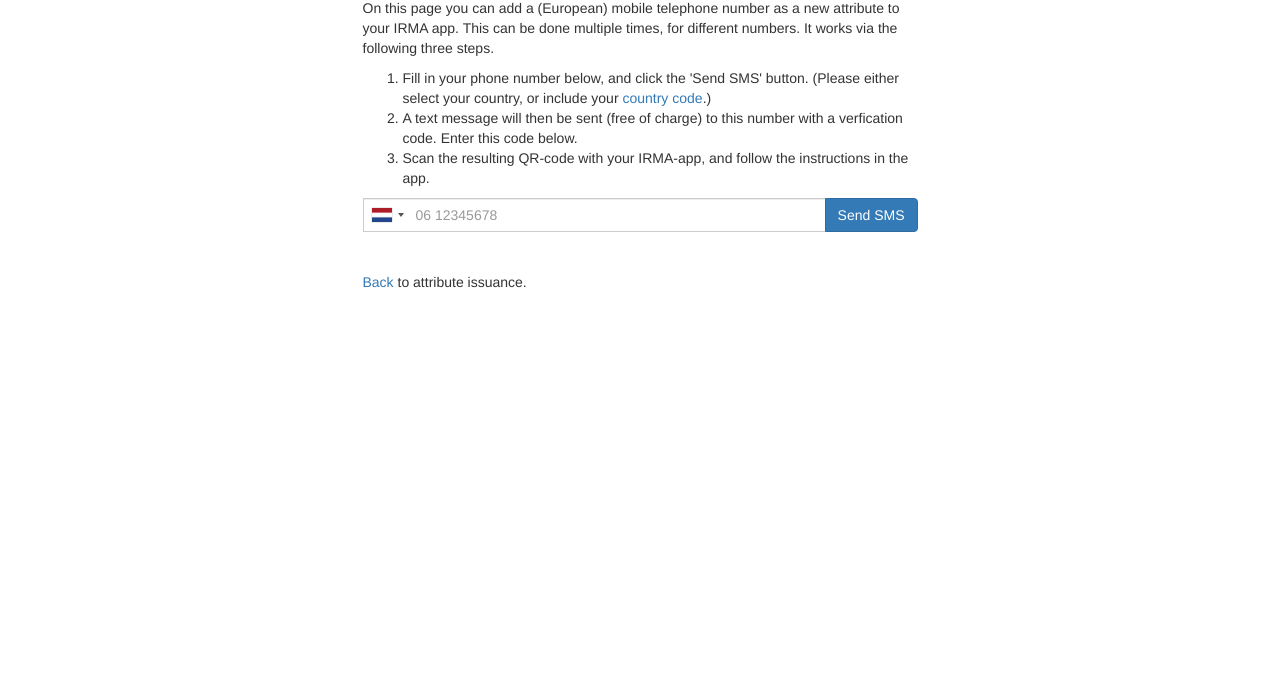
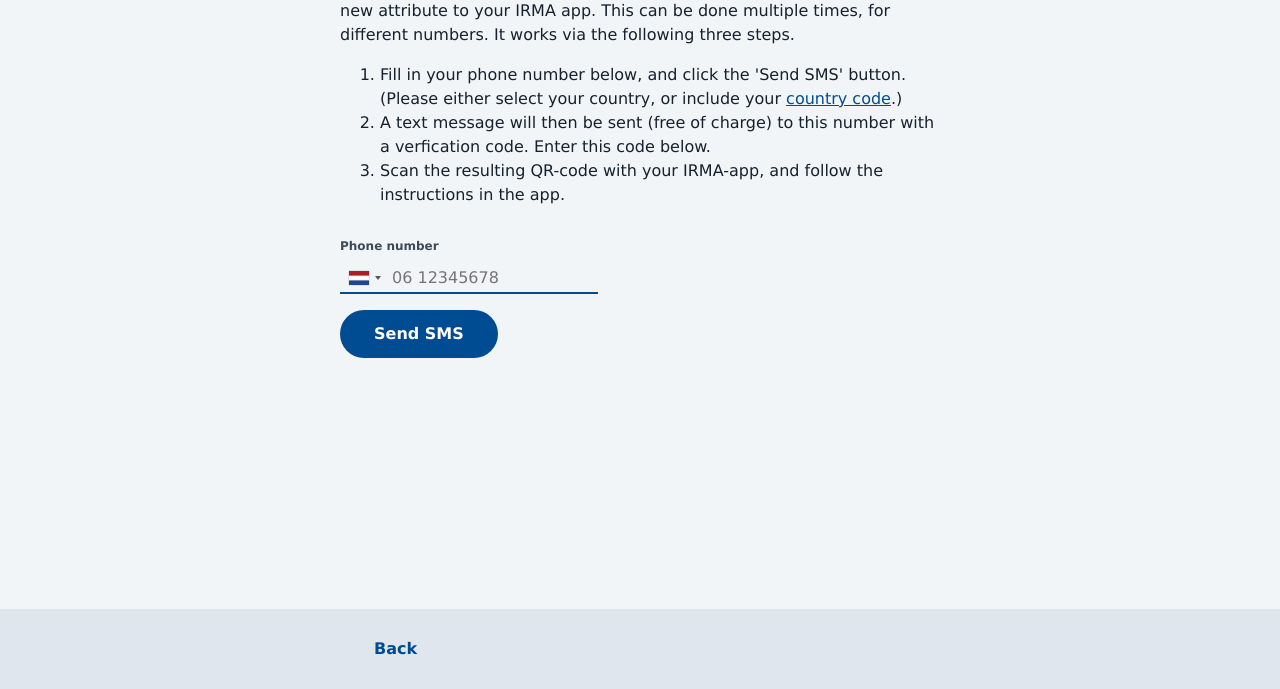
Before and after one commit to privacybydesign/irma_sms_issuer, a website: page webapp/en/index.html in a window 1280 px wide. Shown: the part 111-800 px from the top of the page. Drawn offline with nearby package versions, Linux system fonts and the light colour scheme; files that its build step writes are made by us from their sources; files whose address does not match are found by name; a web font is replaced by a local one.

Commit message:
Implemented 2019/2020 design

```diff
--- a/webapp/common.css
+++ b/webapp/common.css
@@ -1,3 +1,154 @@
+@font-face {
+  font-family: 'Montserrat';
+  src: url('./fonts/subset-Montserrat-Regular.woff2') format('woff2'),
+  url('./fonts/subset-Montserrat-Regular.woff') format('woff');
+  font-weight: normal;
+  font-style: normal;
+}
+
+@font-face {
+  font-family: 'Karla';
+  src: url('./fonts/subset-Karla-Bold.woff2') format('woff2'),
+  url('./fonts/subset-Karla-Bold.woff') format('woff');
+  font-weight: bold;
+  font-style: normal;
+}
+
+@font-face {
+  font-family: 'Montserrat';
+  src: url('./fonts/subset-Montserrat-SemiBold.woff2') format('woff2'),
+  url('./fonts/subset-Montserrat-SemiBold.woff') format('woff');
+  font-weight: bold;
+  font-style: normal;
+}
+
+html, body {
+  margin: 0;
+  padding: 0;
+  height: 100%;
+  font-size: 16px;
+  line-height: 24px;
+  background-color: #F2F5F8;
+  font-family: 'Montserrat', Verdana, Arial, sans-serif;
+}
+
+a {
+  color: #004C92;
+}
+
+.container {
+  display: flex;
+  flex-direction: column;
+  height: 100%;
+}
+
+header h1 {
+  display: block;
+  margin: 0;
+  background-color: #DFE6EE;
+  color: #3C4B5A;
+  font-size: 18px;
+  line-height: 22px;
+  padding: 16px;
+  text-align: center;
+  font-weight: bold;
+  font-family: 'Karla', Verdana, Arial, sans-serif;
+}
+
+main {
+  padding: 16px;
+  line-height: 24px;
+  font-size: 16px;
+  color: #15222E;
+  max-width: 600px;
+  margin: auto;
+}
+
+#status {
+  max-width: 600px;
+  margin: auto;
+  padding: 16px;
+  color: white;
+  font-weight: bold;
+}
+
+.hidden {
+  display: none;
+}
+
+.alert-info {
+  background-color: #004c92;
+}
+
+.alert-danger {
+  background-color: #d44454;
+}
+
+.alert-success {
+  background-color: #079268;
+}
+
+main {
+  flex: 1;
+}
+
+label {
+  margin-top: 2rem;
+  margin-bottom: 0.5rem;
+  display: block;
+  font-size: 12px;
+  line-height: 15px;
+  font-weight: bold;
+  color: #3C4B5A;
+}
+
+input {
+  height: 32px;
+  display: block;
+  border: none;
+  border-bottom: 2px solid #004C92;
+  width: 100%;
+  font-size: 16px;
+  line-height: 24px;
+  background-color: transparent;
+  font-family: 'Montserrat', Verdana, Arial, sans-serif;
+}
+
+footer {
+  background-color: #DFE6EE;
+  padding: 16px;
+}
+
+footer .actions {
+  max-width: 600px;
+  margin: auto;
+  display: flex;
+  justify-content: space-between;
+}
+
+footer a, button {
+  display: inline-block;
+  padding: 14px 34px;
+  font-size: 16px;
+  line-height: 20px;
+  font-weight: bold;
+  cursor: pointer;
+  border-radius: 28px;
+}
+
+footer a {
+  text-decoration: none;
+  color: #004C92;
+}
+
+button {
+  margin-top: 1rem;
+  background-color: #004C92;
+  color: white;
+  border: none;
+  font-family: 'Montserrat', Verdana, Arial, sans-serif;
+}
+
 .iti-flag {background-image: url("telwidget/img/flags.png");}
 
 @media only screen and (-webkit-min-device-pixel-ratio: 2),
--- a/webapp/en/index.html
+++ b/webapp/en/index.html
@@ -1,15 +1,11 @@
 <!DOCTYPE html>
-
 <html>
 <head>
-        <meta charset="utf-8"/>
+  <meta charset="utf-8" />
   <title>Adding a mobile phone number attribute</title>
-        <meta name="viewport" content="width=device-width, initial-scale=1"/>
-
-        <link rel="stylesheet" href="assets/bootstrap.min.css"/>
+  <meta name="viewport" content="width=device-width, initial-scale=1" />
   <link rel="stylesheet" href="assets/telwidget/css/intlTelInput.min.css">
   <link rel="stylesheet" href="assets/common.css">
-
   <script src="assets/jquery.min.js" defer></script>
   <script src="assets/irma.js" defer></script>
   <script src="assets/telwidget/js/intlTelInput.min.js" defer></script>
@@ -19,54 +15,51 @@
 </head>
 <body>
 <div class="container">
-            <div class="row">
-                <div class="col-xs-12 col-md-8 col-lg-6 col-md-offset-2 col-lg-offset-3">
+  <header>
     <h1>Adding a mobile phone number attribute</h1>
-
+  </header>
+  <main>
     <div id="status" class="alert hidden" role="alert"></div>
-
-                    <p>On this page you can add a (European) mobile telephone number as a new attribute to your IRMA app. This can be done multiple times, for different numbers. It works via the following three steps.</p>
+    <p>On this page you can add a (European) mobile telephone number as a new attribute to your IRMA app. This can be
+      done multiple times, for different numbers. It works via the following three steps.</p>
     <ol>
       <li>Fill in your phone number below, and
         click the 'Send SMS' button. (Please either select your country, or include your
-                        <a href="https://en.wikipedia.org/wiki/List_of_country_calling_codes">country code</a>.)</li>
+        <a href="https://en.wikipedia.org/wiki/List_of_country_calling_codes">country code</a>.)
+      </li>
       <li>A text message will then be sent (free of charge) to this
         number with a verfication code. Enter this
-                            code below.</li>
+        code below.
+      </li>
       <li>Scan the resulting QR-code with your
         IRMA-app, and follow the instructions in
-                            the app.</li>
+        the app.
+      </li>
     </ol>
     <form id="phone-form">
-                        <div class="input-group">
+      <label for="phone">Phone number</label>
       <input required id="phone" name="phone" class="form-control" type="tel">
-                            <span class="input-group-btn">
-                                <input type="submit" class="btn btn-primary"
-                                       value="Send SMS"/>
-                            </span>
-                        </div>
+      <button type="submit">
+        Send SMS
+      </button>
     </form>
     <div id="block-token" style="display: none">
       <p>An SMS with a verification code has been sent to you. Please enter the verification code here.</p>
       <form id="token-form">
-                            <div class="input-group">
         <input type="text" required class="form-control"
                pattern="[0-9A-Za-z]{6}"
-                                       style="text-transform: uppercase"/>
-                                <span class="input-group-btn">
-                                    <input type="submit" class="btn btn-primary"
-                                           value="Verify"/>
-                                </span>
-                            </div>
+               style="text-transform: uppercase" />
+        <button type="button">
+          Verify
+        </button>
       </form>
     </div>
-                    <br>
-                    <br>
-                    <p>
-                      <a href="https://privacybydesign.foundation/issuance/">Back</a> to attribute issuance.
-                    </p>
+  </main>
+  <footer>
+    <div class="actions">
+      <a href="https://privacybydesign.foundation/issuance/">Back</a>
     </div>
-            </div>
+  </footer>
 </div>
 </body>
 </html>
--- a/webapp/nl/index.html
+++ b/webapp/nl/index.html
@@ -1,15 +1,11 @@
 <!DOCTYPE html>
-
 <html>
 <head>
-        <meta charset="utf-8"/>
+  <meta charset="utf-8" />
   <title>Telefoonnummer toevoegen</title>
-        <meta name="viewport" content="width=device-width, initial-scale=1"/>
-
-        <link rel="stylesheet" href="assets/bootstrap.min.css"/>
+  <meta name="viewport" content="width=device-width, initial-scale=1" />
   <link rel="stylesheet" href="assets/telwidget/css/intlTelInput.min.css">
   <link rel="stylesheet" href="assets/common.css">
-
   <script src="assets/jquery.min.js" defer></script>
   <script src="assets/irma.js" defer></script>
   <script src="assets/telwidget/js/intlTelInput.min.js" defer></script>
@@ -19,51 +15,48 @@
 </head>
 <body>
 <div class="container">
-            <div class="row">
-                <div class="col-xs-12 col-md-8 col-lg-6 col-md-offset-2 col-lg-offset-3">
+  <header>
     <h1>Mobiel telefoonnummer toevoegen</h1>
-
+  </header>
+  <main>
     <div id="status" class="alert hidden" role="alert"></div>
-
-                    <p>Op deze pagina kunt u een (Europees) mobiel telefoonnummer als attribuut  toevoegen aan uw IRMA app. Dit kan meerdere malen gedaan worden, voor verschillende nummers. Het werkt via de volgende drie stappen.</p>
+    <p>Op deze pagina kunt u een (Europees) mobiel telefoonnummer als attribuut toevoegen aan uw IRMA app. Dit kan
+      meerdere malen gedaan worden, voor verschillende nummers. Het werkt via de volgende drie stappen.</p>
     <ol>
       <li>Vul uw mobiele telefoonnummer hieronder in, en klik op de
-                            knop 'Verstuur SMS'. (Selecteer uw land of voer uw <a href="https://nl.wikipedia.org/wiki/Lijst_van_landnummers_in_de_telefonie">landnummer</a> in.)</li>
+        knop 'Verstuur SMS'. (Selecteer uw land of voer uw <a
+            href="https://nl.wikipedia.org/wiki/Lijst_van_landnummers_in_de_telefonie">landnummer</a> in.)
+      </li>
       <li>Naar het nummer dat u opgeeft wordt (kosteloos) een
         SMS bericht met een verificatiecode gestuurd. Vul deze
-                            code hier beneden in.</li>
+        code hier beneden in.
+      </li>
       <li>Scan de QR-code die verschijnt met uw IRMA-app en volg de instructies in de app.</li>
     </ol>
     <form id="phone-form">
-                        <div class="input-group">
+      <label for="phone">Telefoonnummer</label>
       <input required id="phone" name="phone" class="form-control" type="tel">
-                            <span class="input-group-btn">
-                                <input type="submit" class="btn btn-primary"
-                                       value="Verstuur SMS"/>
-                            </span>
-                        </div>
+      <button type="submit">
+        Verstuur SMS
+      </button>
     </form>
     <div id="block-token" style="display: none">
       <p>U heeft een SMS bericht met een verificatiecode toegestuurd gekregen. Vul deze code hieronder in:</p>
       <form id="token-form">
-                            <div class="input-group">
         <input type="text" required class="form-control"
                pattern="[0-9A-Za-z]{6}"
-                                       style="text-transform: uppercase"/>
-                                <span class="input-group-btn">
-                                    <input type="submit" class="btn btn-primary"
-                                           value="Verifieer"/>
-                                </span>
-                            </div>
+               style="text-transform: uppercase" />
+        <button type="button">
+          Verifieer
+        </button>
       </form>
     </div>
-                    <br>
-                    <br>
-                    <p>
-                      <a href="https://privacybydesign.foundation/uitgifte/">Terug</a> naar attribuut uitgifte.
-                    </p>
+  </main>
+  <footer>
+    <div class="actions">
+      <a href="https://privacybydesign.foundation/issuance/">Terug</a>
     </div>
-            </div>
+  </footer>
 </div>
 </body>
 </html>
```
Also changed, not shown: webapp/fonts/subset-Karla-Bold.woff (added), webapp/fonts/subset-Karla-Bold.woff2 (added), webapp/fonts/subset-Montserrat-Regular.woff (added), webapp/fonts/subset-Montserrat-Regular.woff2 (added), webapp/fonts/subset-Montserrat-SemiBold.woff (added), webapp/fonts/subset-Montserrat-SemiBold.woff2 (added), 3 other files. Lines whose indentation alone changed are shown as unchanged.
